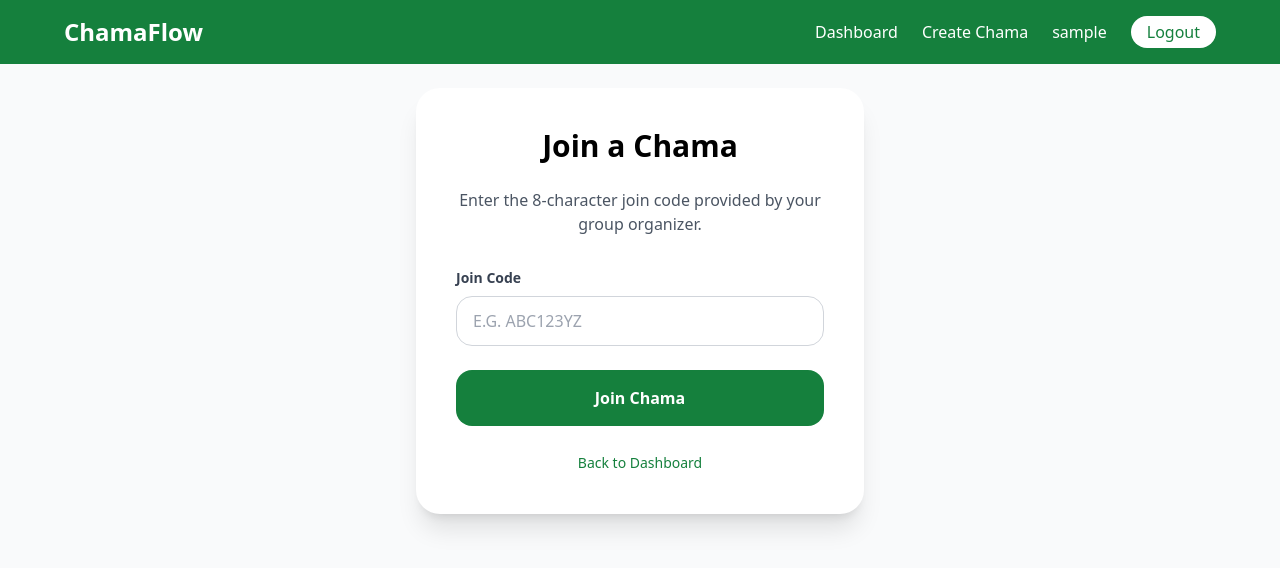
After one commit to Opango14/merry_chama, a Django app: page /join-group/ in a window 1280 px wide. The commit adds this page. Shown: the top 568 px of the page. Run offline with Django 5.2, Linux system fonts and the light colour scheme; the visitor is signed in with stand-in values (Sample User, id 1); some libraries are stand-ins or nearby versions.

Commit message:
Implemented join group functionality with invite code UI and dashboard integration

```diff
--- a/chama/urls.py
+++ b/chama/urls.py
@@ -8,6 +8,7 @@ urlpatterns = [
     path('logout/', views.user_logout, name='logout'),
     path('dashboard/', views.dashboard, name='dashboard'),
     path('create-group/', views.create_group, name='create_group'),
+    path('join-group/', views.join_group, name='join_group'),
     path('group/<int:pk>', views.group_detail, name='group_detail'),
     path('group/<int:group_id>/contribute/', views.record_contribution, name='record_contribution'),
     path('group/<int:group_id>/distributive-savings/', views.distributive_savings, name='distributive_savings'),
--- a/chama/views.py
+++ b/chama/views.py
@@ -63,10 +63,12 @@ def join_group(request):
             group = ChamaGroup.objects.get(join_code=code)
             if Membership.objects.filter(group=group, user=request.user).exists():
                 messages.warning(request, "You are already a member")
+                return redirect('group_detail', pk=group.pk)
             else:
                 last_order = Membership.objects.filter(group=group).count() + 1
                 Membership.objects.create(user=request.user, group=group, rotation_order=last_order)
                 messages.success(request, f"Successfully joined {group.name}")
+                return redirect('group_detail', pk=group.pk)
         except ChamaGroup.DoesNotExist:
             messages.error(request, "Invalid join code")
     return render(request, 'join_group.html')
--- /dev/null
+++ b/templates/join_group.html
@@ -0,0 +1,27 @@
+{% extends 'base.html' %}
+
+{% block content %}
+<div class="max-w-md mx-auto bg-white shadow-xl rounded-3xl p-10">
+    <h1 class="text-3xl font-bold text-center mb-6">Join a Chama</h1>
+    <p class="text-gray-600 text-center mb-8">Enter the 8-character join code provided by your group organizer.</p>
+
+    <form method="POST" action="{% url 'join_group' %}">
+        {% csrf_token %}
+        <div class="mb-6">
+            <label class="block text-gray-700 text-sm font-semibold mb-2" for="join_code">Join Code</label>
+            <input type="text" name="join_code" id="join_code"
+                class="w-full border border-gray-300 px-4 py-3 rounded-2xl" placeholder="e.g. ABC123YZ" required
+                maxlength="8" style="text-transform:uppercase;">
+        </div>
+
+        <button type="submit"
+            class="w-full bg-green-700 text-white font-bold py-4 rounded-2xl hover:bg-green-800 transition">
+            Join Chama
+        </button>
+        <div class="mt-6 text-center">
+            <a href="{% url 'dashboard' %}" class="text-sm font-medium text-green-700 hover:text-green-800">Back to
+                Dashboard</a>
+        </div>
+    </form>
+</div>
+{% endblock %}
```
Also changed, not shown: templates/dashboard.html (+10 -3 lines), templates/group_detail.html (+13 -5 lines).
